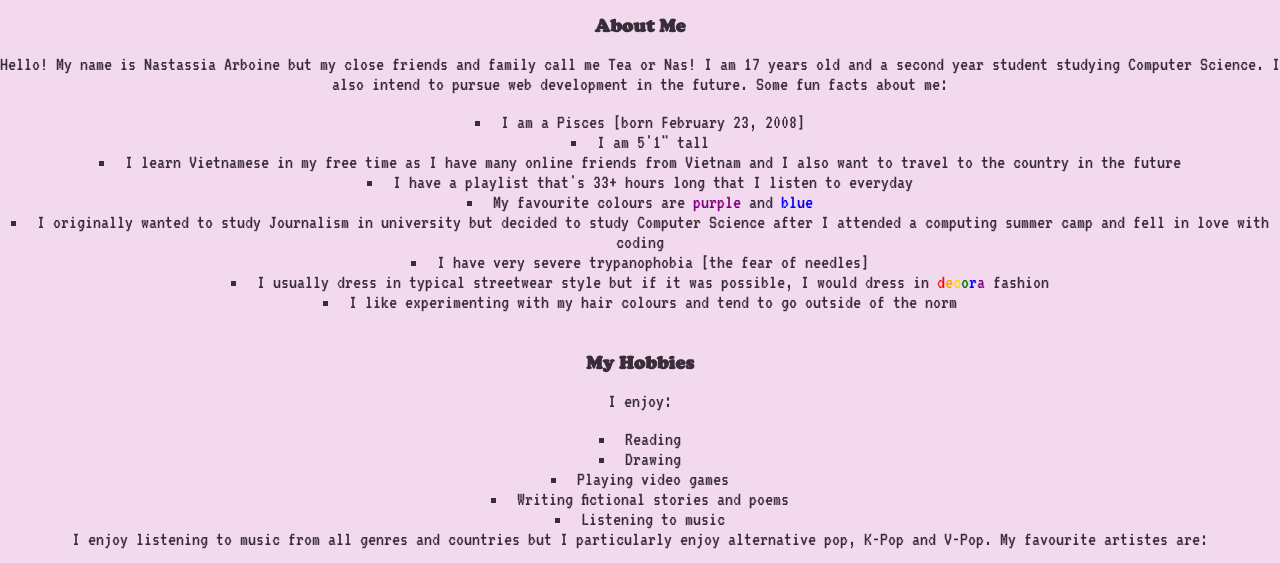
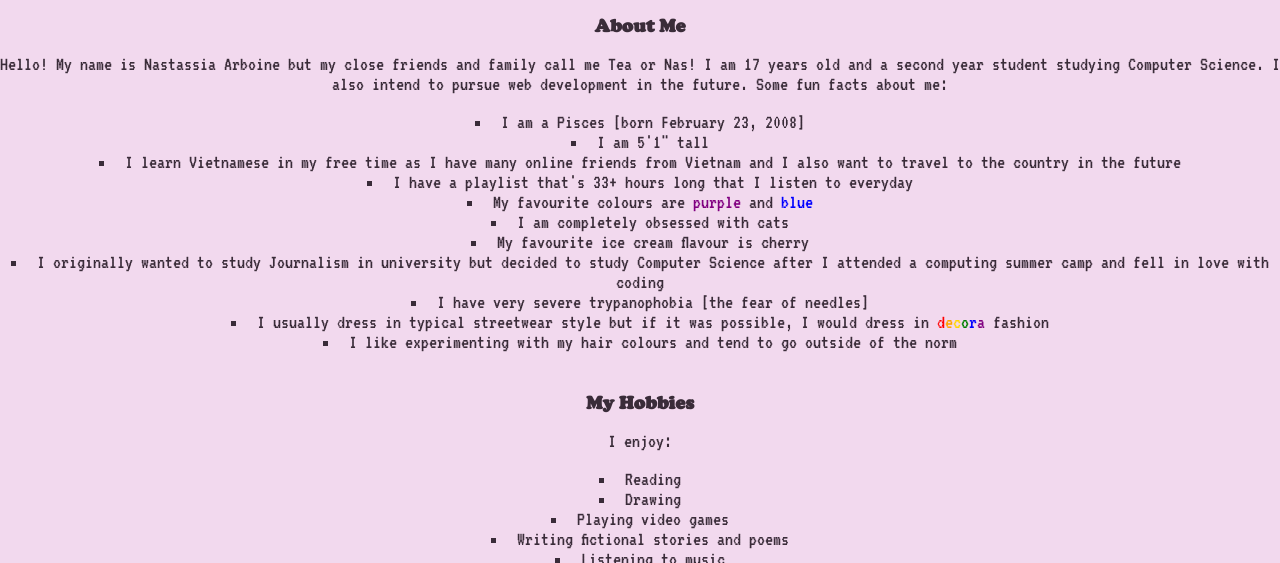
Before and after one commit to nastassia-2403224/nastassia-2403224.github.io, a plain HTML site: page index.html in a window 1280 px wide. Shown: the part 163-726 px from the top of the page. Drawn offline with Linux system fonts and the light colour scheme.

Commit message:
Update index.html

```diff
--- a/index.html
+++ b/index.html
@@ -30,6 +30,8 @@
 	<li>I learn Vietnamese in my free time as I have many online friends from Vietnam and I also want to travel to the country in the future</li>
 	<li>I have a playlist that's 33+ hours long that I listen to everyday</li>
 	<li>My favourite colours are <font color="purple"> purple </font> and <font color="blue"> blue </font></li>
+	<li>I am completely obsessed with cats</li>
+	<li>My favourite ice cream flavour is cherry</li>
 	<li>I originally wanted to study Journalism in university but decided to study Computer Science after I attended a computing summer camp and fell in love with coding</li>
 	<li>I have very severe trypanophobia [the fear of needles]</li>
 	<li>I usually dress in typical streetwear style but if it was possible, I would dress in <font color="red">d</font><font color="orange">e</font><font color="gold">c</font><font color="green">o</font><font color="blue">r</font><font color="purple">a</font> fashion</li>
```
